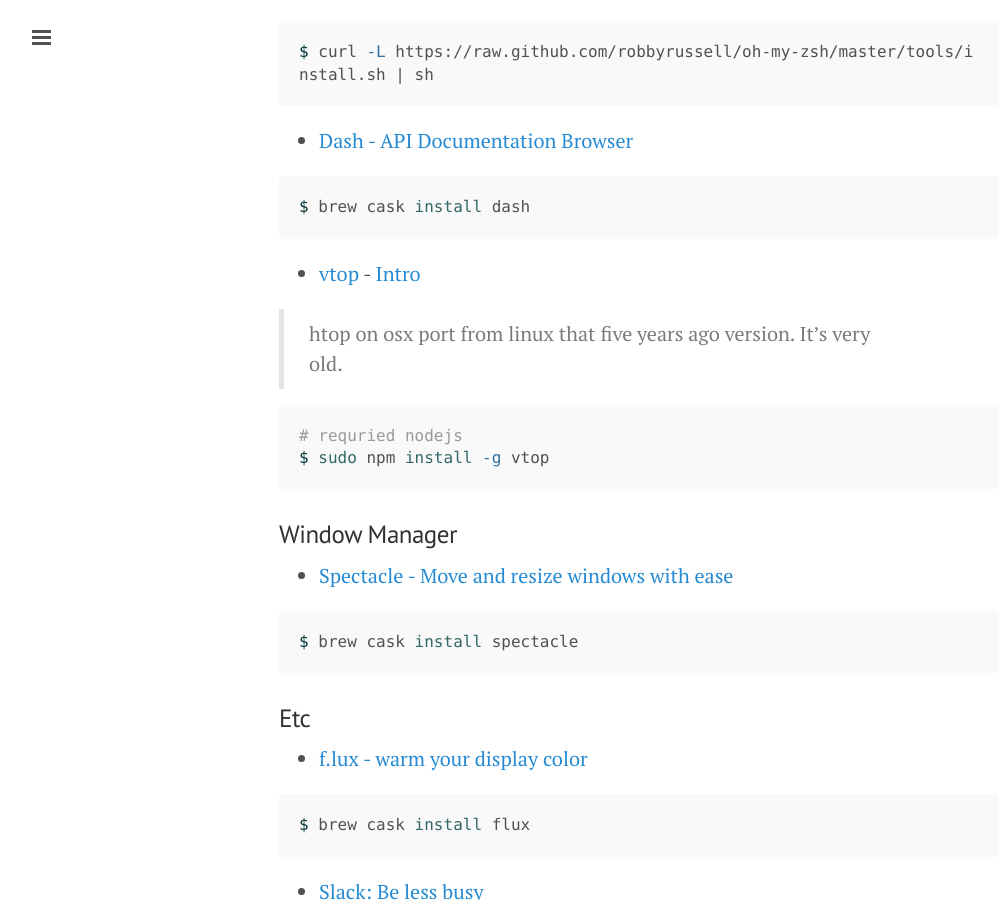
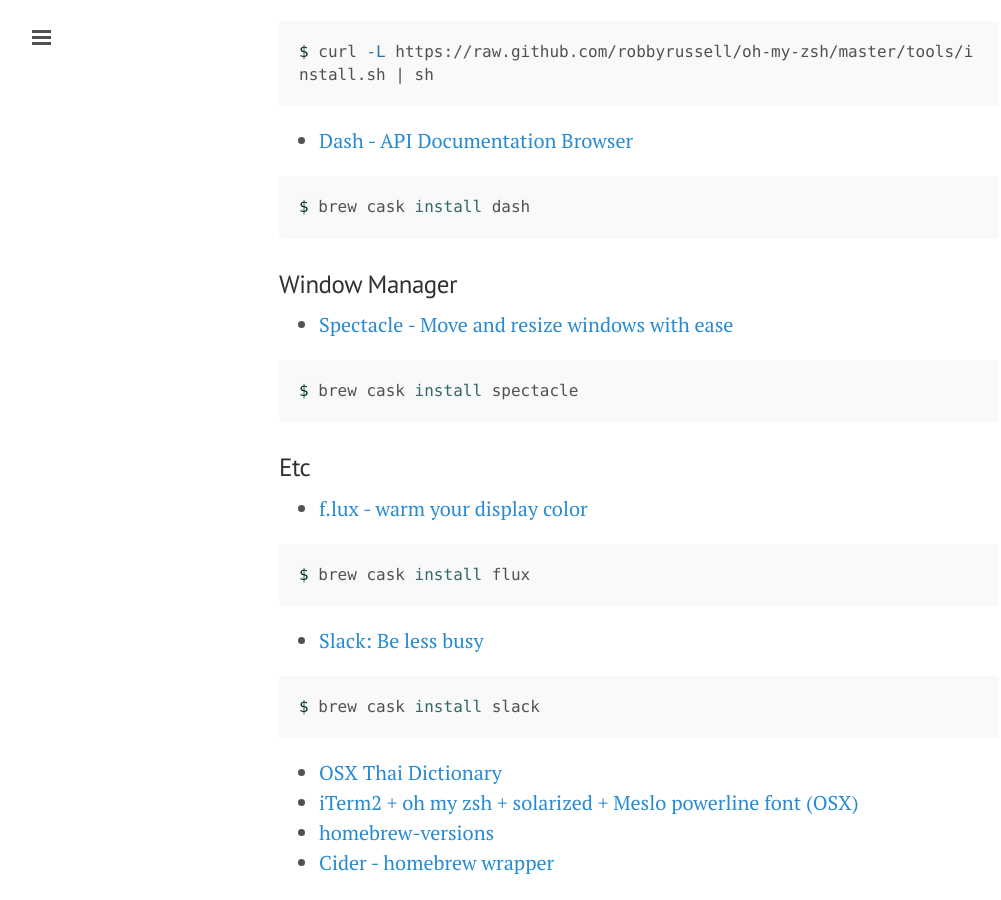
Before and after one commit to ibotdotout/ibotdotout.github.io, a Jekyll site: the page built from _posts/2015-08-27-osx-dev-tools.md, in a window 1280 px wide and 900 px high, scrolled down 1232 px. Shown: the whole window, without its empty margins (1-1002 px from the left). Built offline with Jekyll 4.4.1, drawn with Linux system fonts in a browser that asks for light colours; nearby versions of some CDN libraries; comment, search, counter and statistics services are not loaded; some of the changed text lies outside the part shown.

Commit message:
clean osx devtools

````diff
--- a/_posts/2015-08-27-osx-dev-tools.md
+++ b/_posts/2015-08-27-osx-dev-tools.md
@@ -16,7 +16,7 @@ ruby -e "$(curl -fsSL https://raw.githubusercontent.com/Homebrew/install/master/
 - [Homebrew Cask - “To install, drag this icon…” no more!](http://caskroom.io)
 
 ```sh
-$ brew install caskroom/cask/brew-cas
+$ brew tap caskroom/cask
 ```
 
 - [Caskroom-fonts](https://github.com/caskroom/homebrew-fonts)
@@ -57,15 +57,6 @@ $ curl -L https://raw.github.com/robbyrussell/oh-my-zsh/master/tools/install.sh
 $ brew cask install dash
 ```
 
-- [vtop](https://github.com/MrRio/vtop) - [Intro](https://parall.ax/vtop)
-
-> htop on osx port from linux that five years ago version. It's very old.
-
-```sh
-# requried nodejs
-$ sudo npm install -g vtop
-```
-
 ### Window Manager
 
 - [Spectacle - Move and resize windows with ease](http://spectacleapp.com)
````
